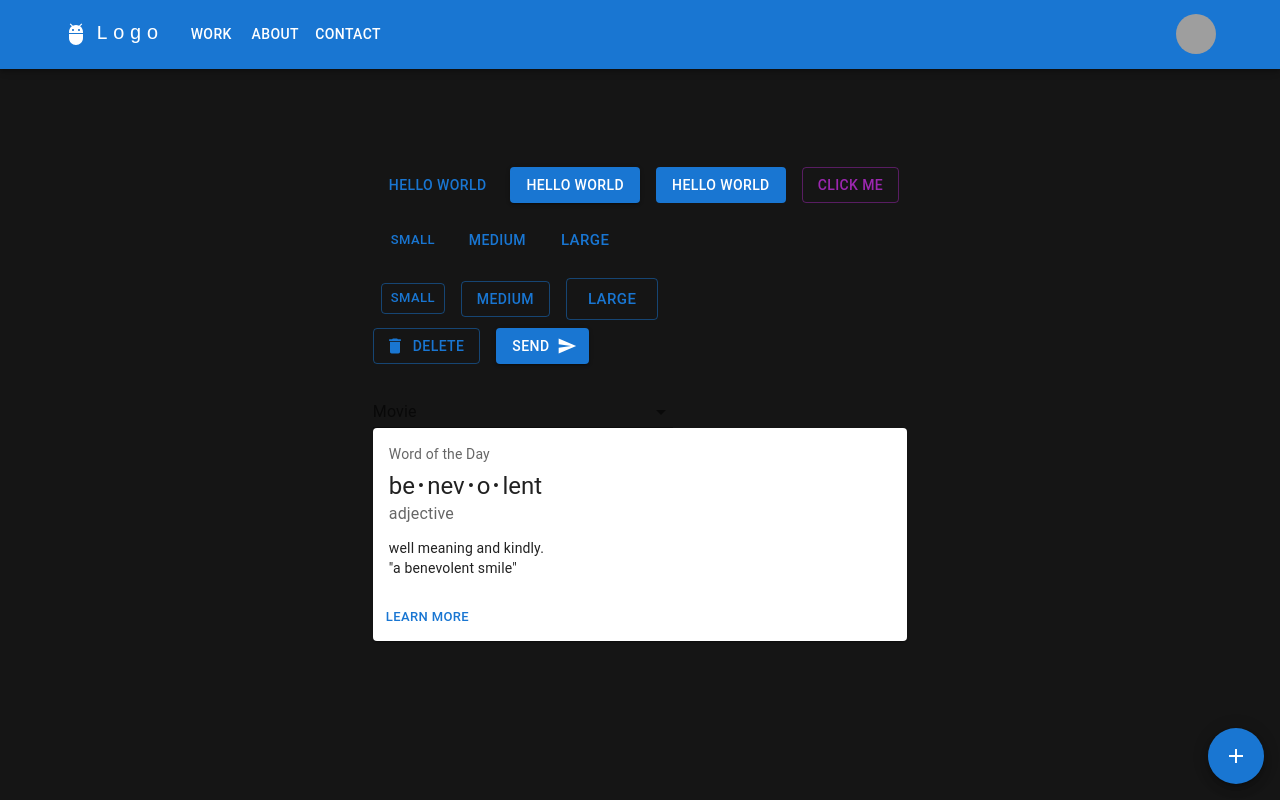
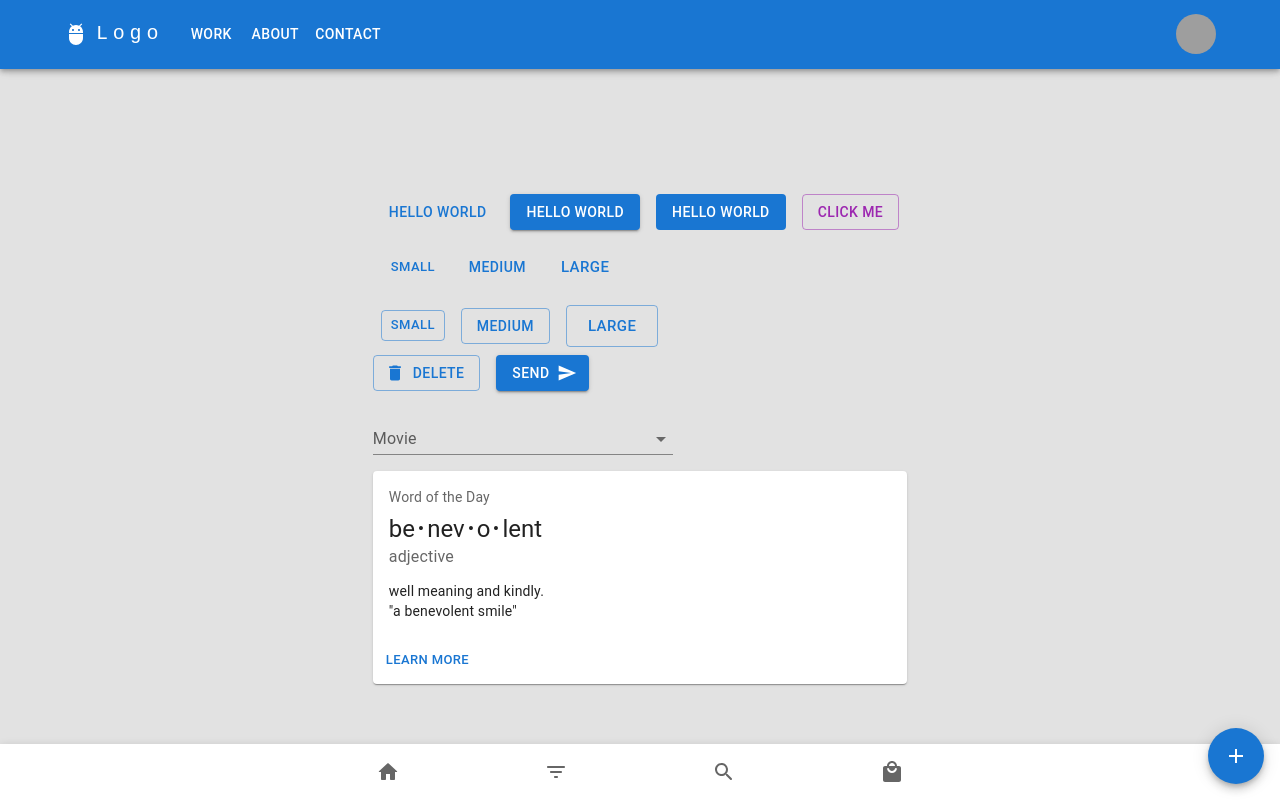
Before and after one commit to haroldjeshua/mui-test-react, a React (Create React App) app: page / in a window 1280 px wide. Built offline with nearby package versions, Linux system fonts and the light colour scheme; grey boxes are pictures that could not be loaded.

Commit message:
fixed navbar test

```diff
--- a/src/App.js
+++ b/src/App.js
@@ -3,16 +3,18 @@ import Buttons from './components/Buttons';
 import FloatingActionButtons from './components/FloatingActionButtons';
 import ResponsiveAppBar from './components/ResponsiveAppBar';
 import BasicCard from './components/BasicCard';
+import BottomNavBar from './components/BottomNavBar';
 
 function App() {
 	return (
-		<div className="container">
+		<div className="container" style={{ marginTop: '70px' }}>
 			<ResponsiveAppBar />
 			<Buttons />
 			<Combobox />
 			<FloatingActionButtons />
 
 			<BasicCard />
+			<BottomNavBar />
 		</div>
 	);
 }
--- a/src/components/BasicCard.jsx
+++ b/src/components/BasicCard.jsx
@@ -11,7 +11,7 @@ const bull = (
 
 const BasicCard = () => {
 	return (
-		<Card sx={{ minWidth: 275 }}>
+		<Card sx={{ minWidth: 275, mt: 2 }}>
 			<CardContent>
 				<Typography sx={{ fontSize: 14 }} color="text.secondary" gutterBottom>
 					Word of the Day
--- a/src/components/BottomNavBar.jsx
+++ b/src/components/BottomNavBar.jsx
@@ -1,8 +1,9 @@
-import { BottomNavigation, BottomNavigationAction } from '@mui/material'
-import HomeIcon from '@mui/icons-material/Home'
-import FilterListIcon from '@mui/icons-material/FilterList'
-import SearchIcon from '@mui/icons-material/SearchIcon'
-import LocalMallIcon from '@mui/icons-material/LocalMall'
+import { useState } from 'react'
+import { BottomNavigation, BottomNavigationAction, Paper } from '@mui/material'
+import HomeIcon from '@mui/icons-material/HomeRounded'
+import FilterListIcon from '@mui/icons-material/FilterListRounded'
+import SearchIcon from '@mui/icons-material/SearchRounded'
+import LocalMallIcon from '@mui/icons-material/LocalMallRounded'
 
 const BottomNavBar = () => {
 	const [value, setValue] = useState('recents')
@@ -11,8 +12,41 @@ const BottomNavBar = () => {
 	const handleChange = (event, newValue) => {
 		setValue(newValue)
 	}
+
 	return (
-    <div>BottomNavBar</div>
+		<Paper sx={{ position: 'fixed', bottom: 0, left: 0, right: 0 }} elevation={3}>
+			<BottomNavigation
+				sx={{ width: "100%" }}
+				value={value}
+				onChange={handleChange}
+			>
+				<BottomNavigationAction
+					size="large"
+					label="Home"
+					value="home"
+					icon={<HomeIcon />}
+				/>
+				<BottomNavigationAction
+					size="large"
+					label="Filter"
+					value="filter"
+					icon={<FilterListIcon />}
+				/>
+				<BottomNavigationAction
+					size="large"
+					label="Search"
+					value="search"
+					icon={<SearchIcon />}
+				/>
+				<BottomNavigationAction
+					size="large"
+					label="Cart"
+					value="cart"
+					icon={<LocalMallIcon />}
+				/>
+
+			</BottomNavigation>
+		</Paper>
 	)
 }
 
--- a/src/index.css
+++ b/src/index.css
@@ -6,7 +6,7 @@
 }
 
 body {
-  background-color: rgb(21, 21, 21);
+  background-color: #e2e2e2;
   height: 100vh;
   display: grid;
   place-content: center;
```
Also changed, not shown: src/components/sampleMessages.jsx (added). Lines whose indentation alone changed are shown as unchanged.
